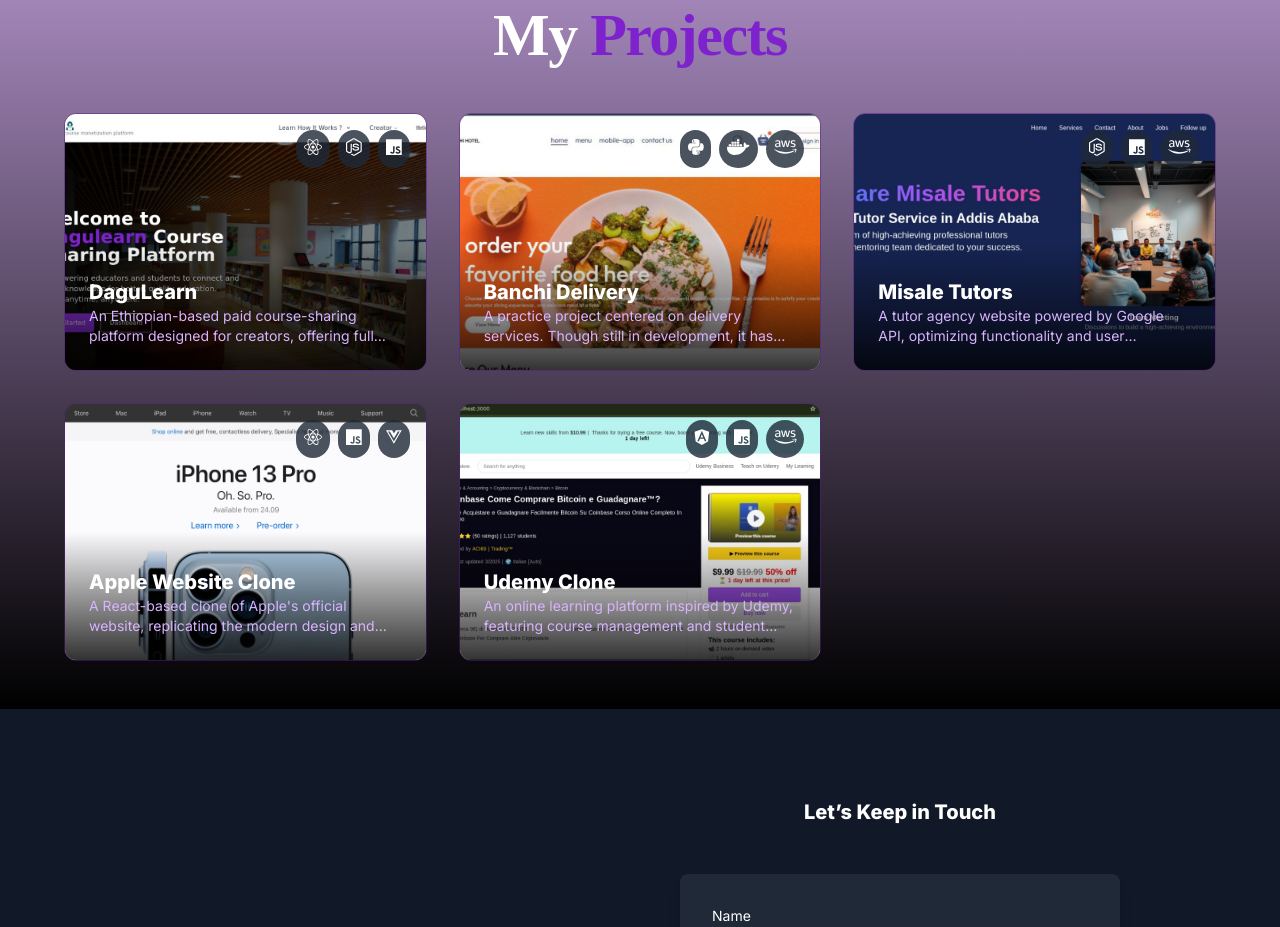
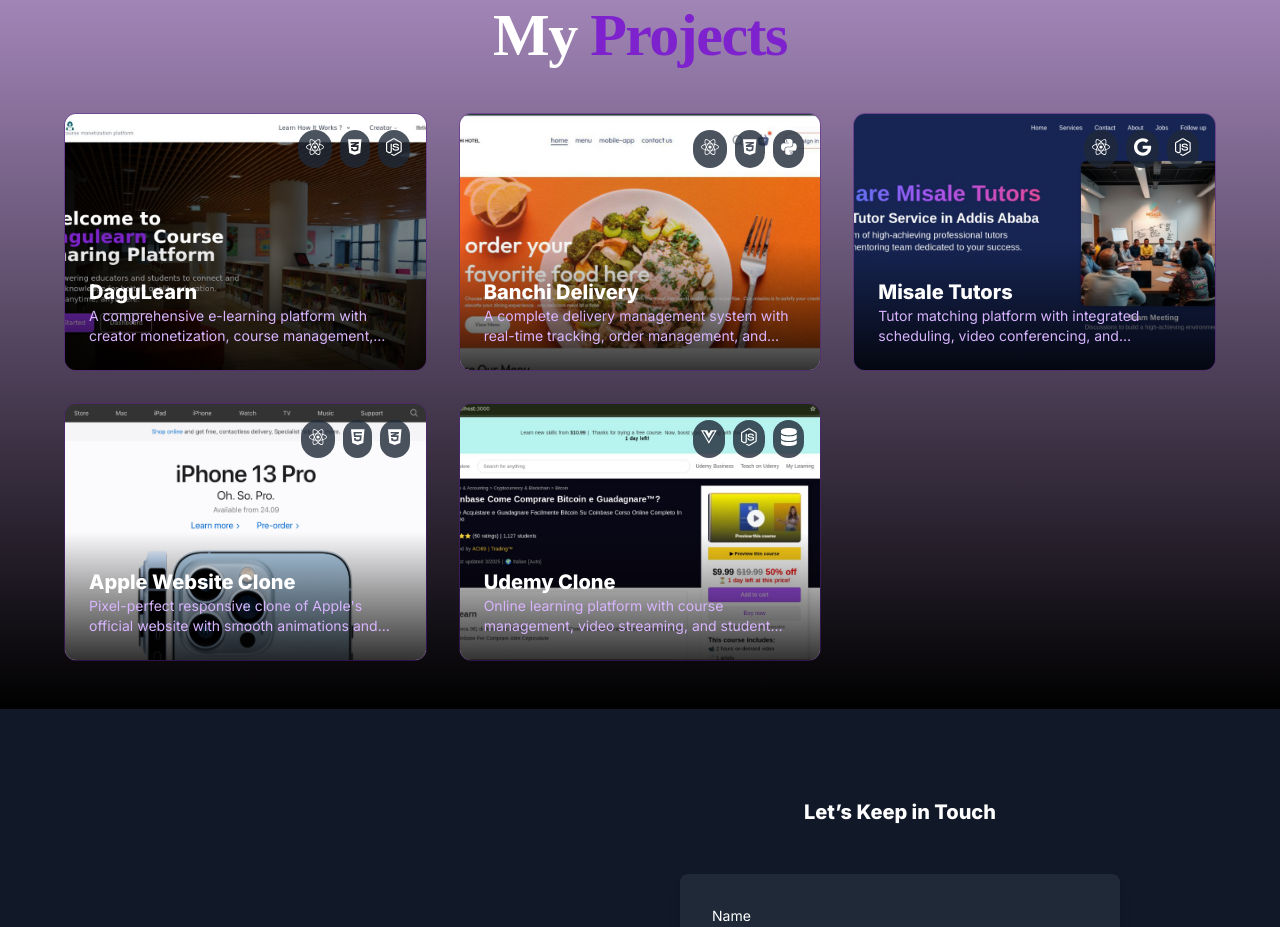
Before and after one commit to BereketMengaw/Portfolio, a Next.js app: page / in a window 1280 px wide. Shown: the part 5020-5947 px from the top of the page. Built offline with nearby package versions, Linux system fonts and the light colour scheme.

Commit message:
projects content update

```diff
--- a/components/Projects.js
+++ b/components/Projects.js
@@ -8,221 +8,264 @@
   faArrowRight,
   faExternalLinkAlt,
   faCode,
+  faDatabase,
+  faServer,
+  faLock,
+  faVideo,
+  faCreditCard,
+  faShieldAlt,
+  faChartLine,
+  faCalendarAlt,
+  faMapMarkerAlt,
 } from "@fortawesome/free-solid-svg-icons";
 import {
   faReact,
   faNodeJs,
   faPython,
   faVuejs,
-  faAngular,
   faJs,
   faDocker,
   faAws,
+  faGoogle,
+  faCss3Alt,
+  faHtml5,
+  faBootstrap,
 } from "@fortawesome/free-brands-svg-icons";
-
 import Image from "next/image";
 
-// Import for dagulearn
-import img1 from "../pubilc/assets/img/dagu.jpg";
-import dashboard from "../pubilc/assets/dagu/creatorDash.jpg";
-import courseList from "../pubilc/assets/dagu/coursePag.jpg";
-import chapterPage from "../pubilc/assets/dagu/chapterPage.jpg";
-import chapa from "../pubilc/assets/dagu/redirectChapa.jpg";
-import earning from "../pubilc/assets/dagu/checkEarning.jpg";
-import admin from "../pubilc/assets/dagu/adminControl.jpg";
+// Project Images
+import daguLearnMain from "../pubilc/assets/img/dagu.jpg";
+import daguDashboard from "../pubilc/assets/dagu/creatorDash.jpg";
+import daguCourseList from "../pubilc/assets/dagu/coursePag.jpg";
+import daguChapterPage from "../pubilc/assets/dagu/chapterPage.jpg";
+import daguPayment from "../pubilc/assets/dagu/redirectChapa.jpg";
+import daguEarnings from "../pubilc/assets/dagu/checkEarning.jpg";
+import daguAdmin from "../pubilc/assets/dagu/adminControl.jpg";
 
-//Import for banchi
+import banchiMain from "../pubilc/assets/img/projectThree.jpg";
+import banchiTracking from "../pubilc/assets/banchi/two.jpg";
 
-import foods from "../pubilc/assets/banchi/two.jpg";
+import misaleMain from "../pubilc/assets/misale/first.jpg";
+import misaleParents from "../pubilc/assets/misale/parents.jpg";
+import misaleTutors from "../pubilc/assets/misale/tutors.jpg";
 
-//Import for misale
+import appleMain from "../pubilc/assets/img/ProjectFour.png";
+import appleProduct from "../pubilc/assets/img/ProjectFour.png";
 
-import misale from "../pubilc/assets/misale/first.jpg";
-import parents from "../pubilc/assets/misale/parents.jpg";
-import tutors from "../pubilc/assets/misale/tutors.jpg";
+import udemyMain from "../pubilc/assets/img/udemy.jpg";
+import udemyPlayer from "../pubilc/assets/img/udemy.jpg";
 
-// Import your project images
-
-import img3 from "../pubilc/assets/img/projectThree.jpg";
-import img4 from "../pubilc/assets/img/ProjectFour.png";
-import img5 from "../pubilc/assets/img/udemy.jpg";
-
-// Complete projects data with multiple screenshots
 const projectsData = [
   {
     id: 1,
     title: "DaguLearn",
     description:
-      "An Ethiopian-based paid course-sharing platform designed for creators, offering full access control and powerful management tools.",
+      "A comprehensive e-learning platform with creator monetization, course management, payment integration, and detailed analytics.",
     screenshots: [
       {
-        image: img1,
+        image: daguLearnMain,
         caption: "Homepage featuring featured courses and categories",
       },
       {
-        image: dashboard, // Add your actual dashboard image path
+        image: daguDashboard,
         caption: "Creator dashboard with analytics and course management",
       },
       {
-        image: courseList, // Add your actual course page image path
-        caption: "Course player with progress tracking",
+        image: daguCourseList,
+        caption: "Course browsing page with filters and search",
       },
       {
-        image: chapterPage, // Add your actual course page image path
-        caption: "Course player with progress tracking",
+        image: daguChapterPage,
+        caption: "Interactive course chapter with progress tracking",
       },
       {
-        image: chapa, // Add your actual course page image path
-        caption: "Course player with progress tracking",
+        image: daguPayment,
+        caption: "Secure payment integration with Chapa",
       },
       {
-        image: earning, // Add your actual course page image path
-        caption: "Course player with progress tracking",
+        image: daguEarnings,
+        caption: "Earnings dashboard for content creators",
       },
       {
-        image: admin, // Add your actual course page image path
-        caption: "Course player with progress tracking",
-      },
-      {
-        image: earning, // Add your actual course page image path
-        caption: "Course player with progress tracking",
+        image: daguAdmin,
+        caption: "Admin control panel with user management",
       },
     ],
     githubLink: "https://github.com/BereketMengaw/dagulearnBackend.git",
     liveLink: "https://dagulearn.vercel.app",
     techStack: [
-      { icon: faReact, name: "React" },
+      { icon: faReact, name: "Next.js" },
+      { icon: faCss3Alt, name: "Tailwind CSS" },
       { icon: faNodeJs, name: "Node.js" },
-      { icon: faJs, name: "JavaScript" },
-      { icon: faDocker, name: "Docker" },
+      { icon: faDatabase, name: "PostgreSQL" },
+      { icon: faCreditCard, name: "Chapa Payment" },
+      { icon: faVideo, name: "YouTube API" },
+      { icon: faLock, name: "JWT Auth" },
+      { icon: faShieldAlt, name: "Access Control" },
+      { icon: faServer, name: "REST API" },
+      { icon: faChartLine, name: "Analytics" },
     ],
     features: [
-      "Creator monetization platform",
-      "Course management system",
-      "Payment integration",
-      "User progress tracking",
-      "Full access control for creators",
+      "Next.js frontend with SSR capabilities",
+      "Tailwind CSS for responsive design",
+      "Node.js backend with Express",
+      "PostgreSQL database management",
+      "Chapa payment gateway integration",
+      "YouTube API for video content",
+      "JWT authentication system",
+      "Role-based access control",
+      "Comprehensive REST API",
+      "Detailed analytics dashboard",
     ],
   },
   {
     id: 2,
     title: "Banchi Delivery",
     description:
-      "A practice project centered on delivery services. Though still in development, it has been successfully deployed with core functionality.",
+      "A complete delivery management system with real-time tracking, order management, and customer portal.",
     screenshots: [
       {
-        image: img3,
+        image: banchiMain,
         caption: "Main landing page with service offerings",
       },
       {
-        image: foods, // Add your actual tracker image path
-        caption: "Package tracking interface",
+        image: banchiTracking,
+        caption: "Real-time package tracking interface",
       },
     ],
     githubLink: "https://github.com/BereketMengaw/Delivery-Website.git",
     liveLink: "https://banchi-delivery-website.vercel.app/",
     techStack: [
+      { icon: faReact, name: "Next.js" },
+      { icon: faCss3Alt, name: "Tailwind CSS" },
       { icon: faPython, name: "Python" },
+      { icon: faNodeJs, name: "Node.js" },
+      { icon: faDatabase, name: "MongoDB" },
       { icon: faDocker, name: "Docker" },
       { icon: faAws, name: "AWS" },
+      { icon: faMapMarkerAlt, name: "Geolocation" },
     ],
     features: [
-      "Delivery request system",
-      "Package tracking functionality",
-      "Admin dashboard",
-      "User authentication",
+      "Next.js frontend with responsive design",
+      "Tailwind CSS for modern UI",
+      "Python backend services",
+      "Node.js API middleware",
+      "MongoDB for flexible data storage",
+      "Docker containerization",
+      "AWS cloud deployment",
+      "Real-time geolocation tracking",
     ],
   },
   {
     id: 3,
     title: "Misale Tutors",
     description:
-      "A tutor agency website powered by Google API, optimizing functionality and user experience to connect students with qualified tutors.",
+      "Tutor matching platform with integrated scheduling, video conferencing, and management system.",
     screenshots: [
       {
-        image: misale,
+        image: misaleMain,
         caption: "Homepage showcasing tutor specialties",
       },
       {
-        image: parents, // Add your actual booking image path
-        caption: "Session booking interface",
+        image: misaleParents,
+        caption: "Parent dashboard with booking interface",
       },
       {
-        image: tutors, // Add your actual booking image path
-        caption: "Session booking interface",
+        image: misaleTutors,
+        caption: "Tutor profile and schedule management",
       },
     ],
     githubLink:
       "https://github.com/BereketMengaw/new-misale-tutor-website-.git",
     liveLink: "https://misaletutors.com",
     techStack: [
+      { icon: faReact, name: "Next.js" },
+      { icon: faGoogle, name: "Google API" },
       { icon: faNodeJs, name: "Node.js" },
-      { icon: faJs, name: "JavaScript" },
+      { icon: faCss3Alt, name: "Tailwind CSS" },
+      { icon: faDatabase, name: "MongoDB" },
       { icon: faAws, name: "AWS" },
+      { icon: faCalendarAlt, name: "Scheduling" },
+      { icon: faBootstrap, name: "Bootstrap" },
     ],
     features: [
-      "Tutor matching algorithm",
-      "Google Calendar integration",
-      "Session booking system",
-      "Review and rating functionality",
+      "Next.js for server-side rendering",
+      "Google Calendar API integration",
+      "Node.js backend services",
+      "Tailwind CSS with Bootstrap components",
+      "MongoDB database",
+      "AWS hosting and storage",
+      "Advanced scheduling system",
+      "Tutor-parent matching algorithm",
     ],
   },
   {
     id: 4,
     title: "Apple Website Clone",
     description:
-      "A React-based clone of Apple's official website, replicating the modern design and smooth animations with custom implementations.",
+      "Pixel-perfect responsive clone of Apple's official website with smooth animations and transitions.",
     screenshots: [
       {
-        image: img4,
+        image: appleMain,
         caption: "Main product showcase section",
       },
       {
-        image: "/assets/img/apple-product.jpg", // Add your actual product page image path
+        image: appleProduct,
         caption: "Product detail page with specifications",
       },
     ],
     githubLink:
       "https://github.com/BereketMengaw/Apple-Website-React---replica-.git",
-    liveLink: "#", // Add your live link if available
+    liveLink: "#",
     techStack: [
       { icon: faReact, name: "React" },
+      { icon: faHtml5, name: "HTML5" },
+      { icon: faCss3Alt, name: "CSS3" },
       { icon: faJs, name: "JavaScript" },
-      { icon: faVuejs, name: "Vue" },
-      { icon: faDocker, name: "Docker" },
+      { icon: faBootstrap, name: "Bootstrap" },
     ],
     features: [
-      "Responsive Apple-like design",
-      "Smooth scroll animations",
-      "Product showcase sections",
-      "Mobile-first approach",
+      "React component architecture",
+      "Semantic HTML5 markup",
+      "Advanced CSS3 animations",
+      "Vanilla JavaScript interactions",
+      "Bootstrap grid system",
+      "Responsive design",
+      "Cross-browser compatibility",
+      "Performance optimized",
     ],
   },
   {
     id: 5,
     title: "Udemy Clone",
     description:
-      "An online learning platform inspired by Udemy, featuring course management and student progress tracking.",
+      "Online learning platform with course management, video streaming, and student progress tracking.",
     screenshots: [
       {
-        image: img5,
-        caption: "Course catalog page",
+        image: udemyMain,
+        caption: "Course catalog page with categories",
       },
       {
-        image: "/assets/img/udemy-player.jpg", // Add your actual player image path
+        image: udemyPlayer,
         caption: "Video lesson player interface",
       },
     ],
     githubLink: "https://github.com/yourusername/project-five",
-    liveLink: "#", // Add your live link if available
+    liveLink: "#",
     techStack: [
-      { icon: faAngular, name: "Angular" },
-      { icon: faJs, name: "JavaScript" },
-      { icon: faAws, name: "AWS" },
+      { icon: faVuejs, name: "Vue.js" },
+      { icon: faNodeJs, name: "Node.js" },
+      { icon: faDatabase, name: "PostgreSQL" },
+      { icon: faAws, name: "AWS S3" },
+      { icon: faVideo, name: "Video Streaming" },
     ],
     features: [
+      "Vue.js frontend framework",
+      "Node.js backend API",
+      "PostgreSQL database",
+      "AWS S3 for media storage",
+      "Video streaming capabilities",
       "Course management system",
-      "Video content delivery",
       "Student progress tracking",
       "Instructor dashboard",
     ],
@@ -261,7 +304,7 @@
   return (
     <div
       id="projects"
-      className="px-4 md:px-16 py-12 bg-gradient-to-b from-purple-900/50 to-black  overflow-hidden"
+      className="px-4 md:px-16 py-12 bg-gradient-to-b from-purple-900/50 to-black overflow-hidden"
     >
       <h2 className="text-5xl md:text-6xl font-bold mb-12 font-['Organiez'] tracking-tight text-center text-white">
         My <span className="text-purple-700">Projects</span>
@@ -283,7 +326,7 @@
               />
               <div className="absolute inset-0 bg-gradient-to-t from-black/80 via-transparent to-transparent" />
               <div className="absolute bottom-0 left-0 p-6">
-                <h3 className="text-xl font-bold text-white ">
+                <h3 className="text-xl font-bold text-white">
                   {project.title}
                 </h3>
                 <p className="text-purple-300 text-sm line-clamp-2">
@@ -305,7 +348,6 @@
         ))}
       </div>
 
-      {/* Project Modal */}
       {selectedProject && (
         <div className="fixed inset-0 z-50 overflow-y-auto">
           <div
@@ -315,7 +357,6 @@
 
           <div className="relative max-w-6xl mx-auto my-8 px-4">
             <div className="relative bg-gray-900 rounded-xl border border-purple-900/50 overflow-hidden">
-              {/* Close Button */}
               <button
                 onClick={closeModal}
                 className="absolute top-4 right-4 z-10 bg-gray-800 hover:bg-purple-600 w-10 h-10 rounded-full flex items-center justify-center transition-all"
@@ -323,9 +364,7 @@
                 <FontAwesomeIcon icon={faTimes} className="text-white" />
               </button>
 
-              {/* Modal Content */}
               <div className="grid grid-cols-1 lg:grid-cols-2">
-                {/* Image Gallery Section */}
                 <div className="relative h-96 lg:h-auto">
                   <Image
                     fill
@@ -334,7 +373,6 @@
                     className="w-full h-full object-cover object-center object-scale-down"
                   />
 
-                  {/* Navigation Arrows */}
                   {selectedProject.screenshots.length > 1 && (
                     <>
                       <button
@@ -364,13 +402,11 @@
                     </>
                   )}
 
-                  {/* Image Counter */}
                   <div className="absolute bottom-4 left-1/2 -translate-x-1/2 bg-gray-900/80 px-3 py-1 rounded-full text-sm text-white">
                     {currentImageIndex + 1} /{" "}
                     {selectedProject.screenshots.length}
                   </div>
 
-                  {/* Image Caption */}
                   <div className="absolute bottom-0 left-0 right-0 bg-gradient-to-t from-black/90 to-transparent p-4">
                     <p className="text-white text-sm">
                       {selectedProject.screenshots[currentImageIndex].caption}
@@ -378,7 +414,6 @@
                   </div>
                 </div>
 
-                {/* Text Content Section */}
                 <div className="p-8 overflow-y-auto max-h-[32rem]">
                   <h2 className="text-3xl font-bold text-white mb-2">
                     {selectedProject.title}
```
